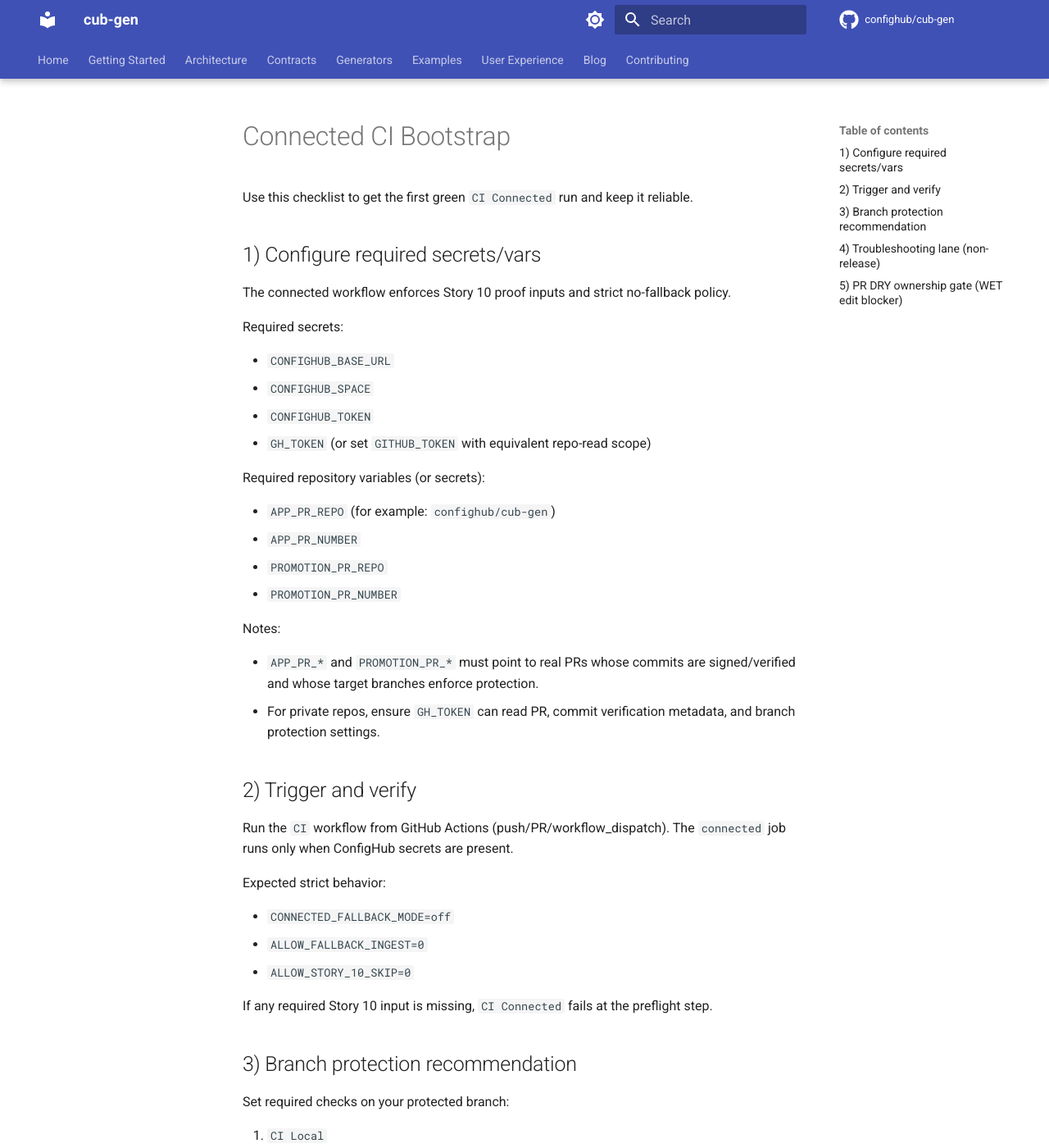
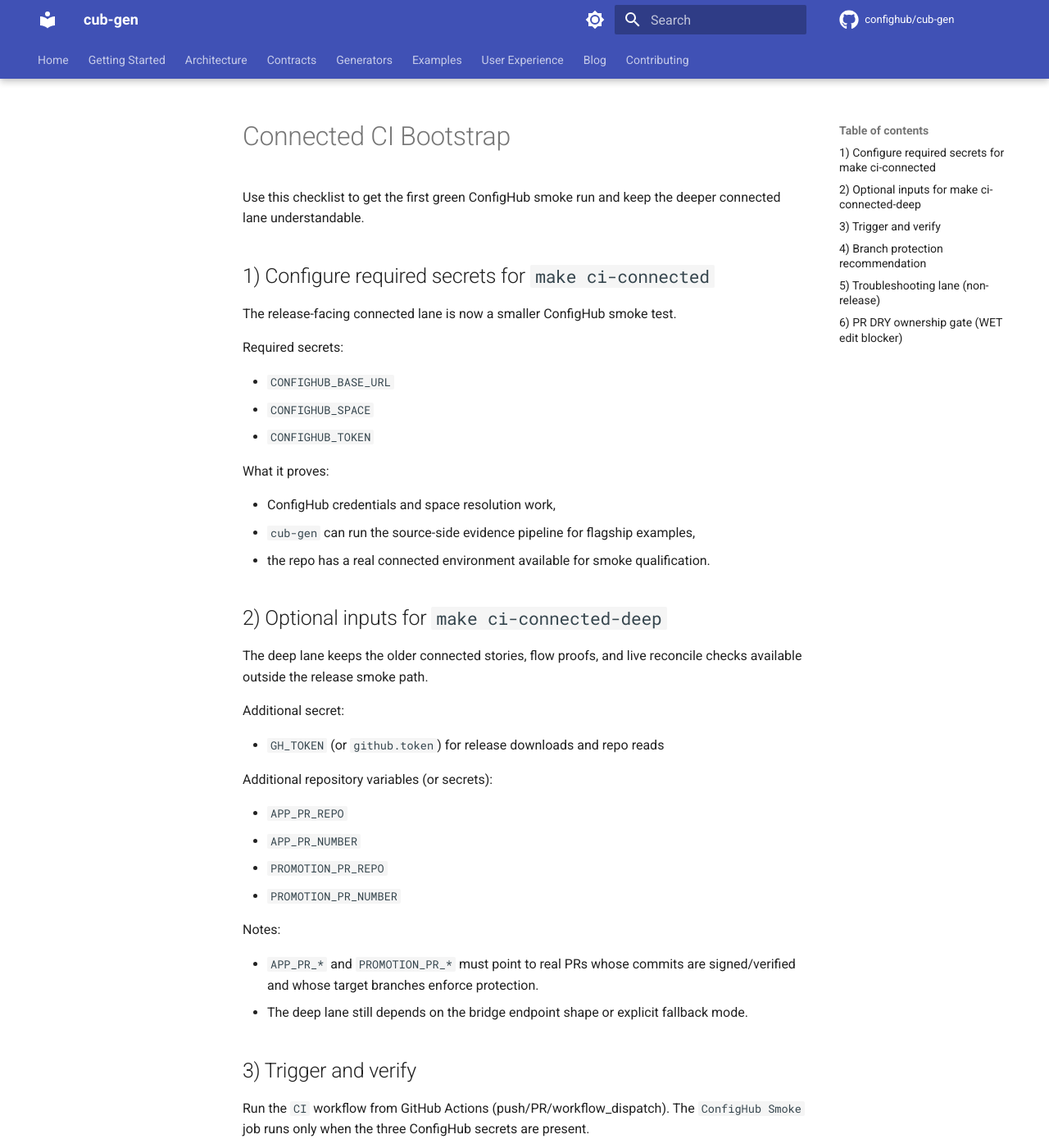
Before and after one commit to confighub/cub-gen, an MkDocs documentation site: the page built from docs/workflows/connected-ci-bootstrap.md, in a window 1280 px wide and 1400 px high. Shown: the whole window at 82% size. Built offline with MkDocs 1.6.1 and Material for MkDocs 9.7.7, drawn with Linux system fonts in a browser that asks for light colours; comment, search, counter and statistics services are not loaded; some of the changed text lies outside the part shown.

Commit message:
ci: replace connected gate with smoke lane

````diff
--- a/docs/workflows/connected-ci-bootstrap.md
+++ b/docs/workflows/connected-ci-bootstrap.md
@@ -1,54 +1,77 @@
 # Connected CI Bootstrap
 
-Use this checklist to get the first green `CI Connected` run and keep it reliable.
+Use this checklist to get the first green ConfigHub smoke run and keep the
+deeper connected lane understandable.
 
-## 1) Configure required secrets/vars
+## 1) Configure required secrets for `make ci-connected`
 
-The connected workflow enforces Story 10 proof inputs and strict no-fallback policy.
+The release-facing connected lane is now a smaller ConfigHub smoke test.
 
 Required secrets:
 
 - `CONFIGHUB_BASE_URL`
 - `CONFIGHUB_SPACE`
 - `CONFIGHUB_TOKEN`
-- `GH_TOKEN` (or set `GITHUB_TOKEN` with equivalent repo-read scope)
 
-Required repository variables (or secrets):
+What it proves:
 
-- `APP_PR_REPO` (for example: `confighub/cub-gen`)
+- ConfigHub credentials and space resolution work,
+- `cub-gen` can run the source-side evidence pipeline for flagship examples,
+- the repo has a real connected environment available for smoke qualification.
+
+## 2) Optional inputs for `make ci-connected-deep`
+
+The deep lane keeps the older connected stories, flow proofs, and live
+reconcile checks available outside the release smoke path.
+
+Additional secret:
+
+- `GH_TOKEN` (or `github.token`) for release downloads and repo reads
+
+Additional repository variables (or secrets):
+
+- `APP_PR_REPO`
 - `APP_PR_NUMBER`
 - `PROMOTION_PR_REPO`
 - `PROMOTION_PR_NUMBER`
 
 Notes:
 
-- `APP_PR_*` and `PROMOTION_PR_*` must point to real PRs whose commits are signed/verified and whose target branches enforce protection.
-- For private repos, ensure `GH_TOKEN` can read PR, commit verification metadata, and branch protection settings.
+- `APP_PR_*` and `PROMOTION_PR_*` must point to real PRs whose commits are
+  signed/verified and whose target branches enforce protection.
+- The deep lane still depends on the bridge endpoint shape or explicit fallback
+  mode.
 
-## 2) Trigger and verify
+## 3) Trigger and verify
 
-Run the `CI` workflow from GitHub Actions (push/PR/workflow_dispatch). The `connected` job runs only when ConfigHub secrets are present.
+Run the `CI` workflow from GitHub Actions (push/PR/workflow_dispatch). The
+`ConfigHub Smoke` job runs only when the three ConfigHub secrets are present.
 
-Expected strict behavior:
+Expected smoke behavior:
 
-- `CONNECTED_FALLBACK_MODE=off`
-- `ALLOW_FALLBACK_INGEST=0`
-- `ALLOW_STORY_10_SKIP=0`
+- real ConfigHub auth preflight,
+- `helm-paas` and `springboot-paas` smoke coverage,
+- no bridge-endpoint dependency.
 
-If any required Story 10 input is missing, `CI Connected` fails at the preflight step.
+Run the deep lane manually in a trusted environment with:
 
-## 3) Branch protection recommendation
+```bash
+make ci-connected-deep
+```
+
+## 4) Branch protection recommendation
 
 Set required checks on your protected branch:
 
 1. `CI Local`
-2. `CI Connected` (for internal PR lanes where secrets are available)
+2. `ConfigHub Smoke` (for internal PR lanes where secrets are available)
 
-For external fork PRs (where secrets are unavailable), use a maintainer rerun policy or a separate trusted promotion lane.
+For external fork PRs (where secrets are unavailable), use a maintainer rerun
+policy or a separate trusted promotion lane.
 
-## 4) Troubleshooting lane (non-release)
+## 5) Troubleshooting lane (non-release)
 
-Use only for diagnostics, never for release qualification:
+Use only for deep-lane diagnostics, never for release qualification:
 
 ```bash
 make ci-connected-troubleshoot
@@ -60,7 +83,7 @@ This explicitly enables:
 - `ALLOW_FALLBACK_INGEST=1`
 - `ALLOW_STORY_10_SKIP=1`
 
-## 5) PR DRY ownership gate (WET edit blocker)
+## 6) PR DRY ownership gate (WET edit blocker)
 
 Use the dedicated workflow:
 
@@ -72,7 +95,8 @@ What it does:
   - `examples/helm-paas`
   - `examples/springboot-paas`
 - Compares PR-changed YAML/JSON files to recognized DRY inputs.
-- Blocks merge if a PR edits non-DRY/WET paths (or wrong-owner DRY paths when actor role is enforced).
+- Blocks merge if a PR edits non-DRY/WET paths (or wrong-owner DRY paths when
+  actor role is enforced).
 - Posts an actionable PR comment with:
   - `wet_path`
   - suggested `dry_path`
````
Also changed, not shown: README.md (+4 -3 lines), docs/index.md (+1 -1 lines), docs/releases/v0.2-preview.2-plan.md (+7 -4 lines), docs/testing/README.md (+5 -5 lines), docs/testing/example-truth-matrix.json (+25 -87 lines), docs/testing/example-truth-matrix.md (+25 -25 lines), docs/workflows/proof-first-delivery.md (+1 -1 lines), examples/README.md (+1 -1 lines), examples/demo/README.md (+5 -3 lines), 7 other files.
